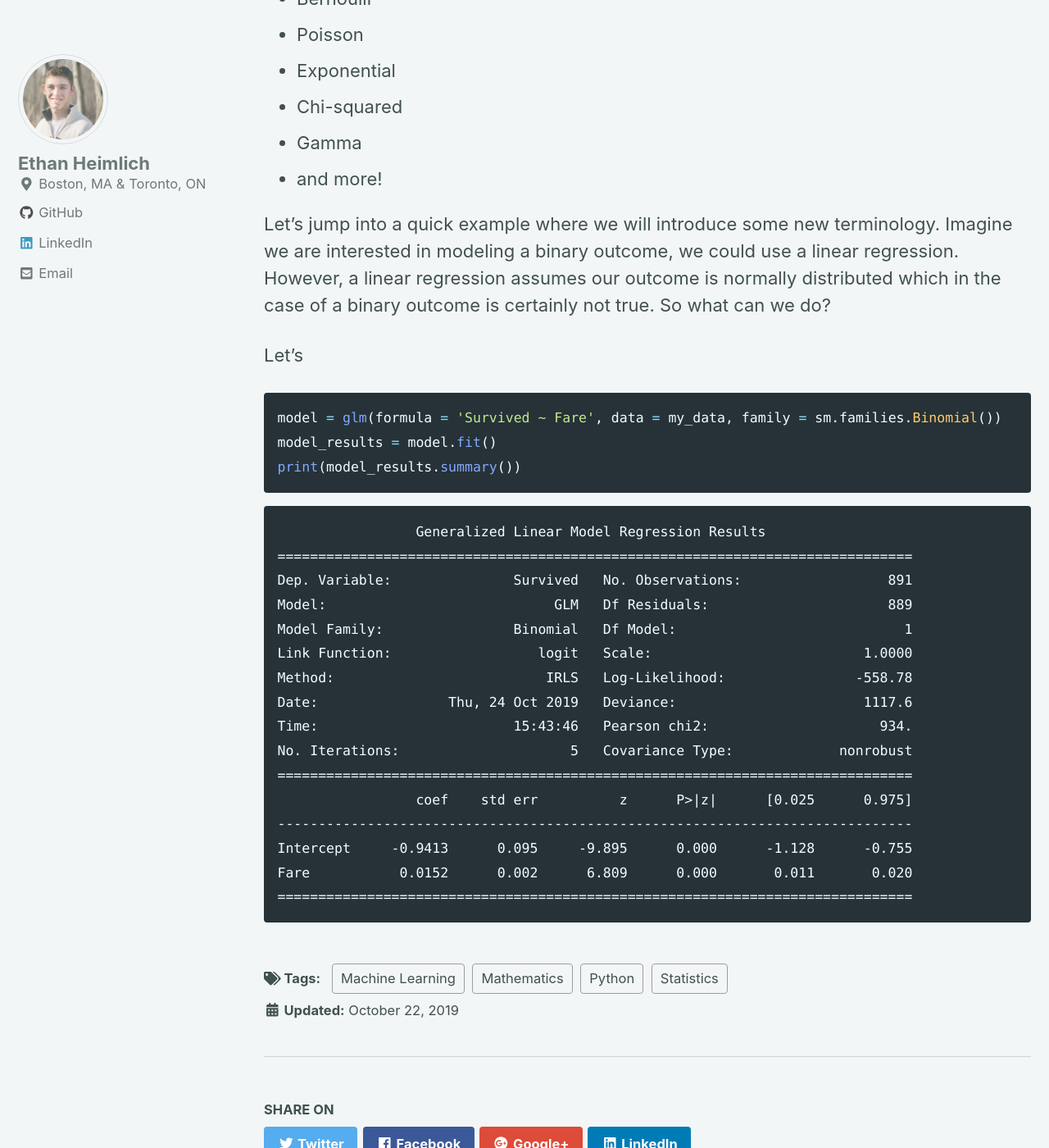
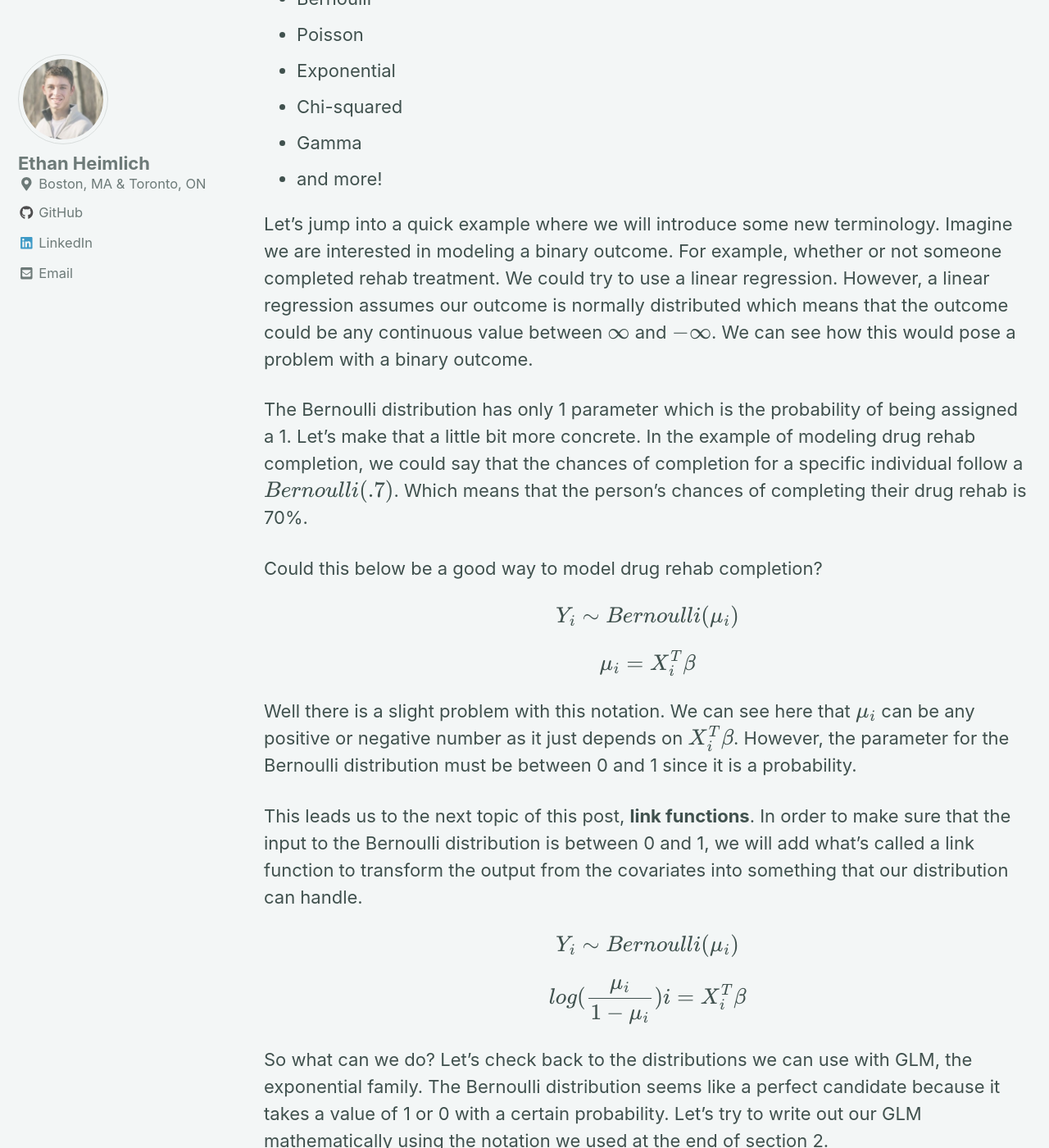
Before and after one commit to eheimlich/eheimlich.github.io, a Jekyll site: the page built from _posts/2019-10-22-generalized_linear_models.md, in a window 1280 px wide and 1400 px high, scrolled down 2535 px. Shown: the whole window at 82% size. Built offline with Jekyll 4.4.1, drawn with Linux system fonts in a browser that asks for light colours; cached includes are drawn as plain includes; nearby versions of some CDN libraries; formulas are drawn with MathJax 3; some of the changed text lies outside the part shown.

Commit message:
Added small changes

````diff
--- a/_posts/2019-10-22-generalized_linear_models.md
+++ b/_posts/2019-10-22-generalized_linear_models.md
@@ -60,10 +60,29 @@ The exponential family of distributions include some of the most common distribu
 * and more!
 
 Let's jump into a quick example where we will introduce some new terminology. Imagine we are interested in
-modeling a binary outcome, we could use a linear regression. However, a linear regression assumes our outcome is normally
-distributed which in the case of a binary outcome is certainly not true. So what can we do?
+modeling a binary outcome. For example, whether or not someone completed rehab treatment. We could try to use a linear regression. However, a linear regression assumes our outcome is normally distributed which means that the outcome could be any continuous value between $$\infty$$ and $$-\infty$$. We can see how this would pose a problem with a binary outcome.
 
-Let's
+The Bernoulli distribution has only 1 parameter which is the probability of being assigned a 1. Let's make that a little bit more concrete. In the example of modeling drug rehab completion, we could say that the chances of completion for a specific individual follow a $$Bernoulli(.7)$$. Which means that the person's chances of completing their drug rehab is 70%.
+
+Could this below be a good way to model drug rehab completion?
+
+$$Y_i \sim Bernoulli(\mu_i)$$
+
+$$\mu_i = X_i^T \beta $$
+
+Well there is a slight problem with this notation. We can see here that $$\mu_i$$ can be any positive or negative number as it just depends on $$X_i^T \beta$$. However, the parameter for the Bernoulli distribution must be between 0 and 1 since it is a probability.
+
+This leads us to the next topic of this post, **link functions**. In order to make sure that the input to the Bernoulli distribution is between 0 and 1, we will add what's called a link function to transform the output from the covariates into something that our distribution can handle.
+
+$$Y_i \sim Bernoulli(\mu_i)$$
+
+$$log(\frac{\mu_i}{1- \mu_i})i = X_i^T \beta $$
+
+
+So what can we do? Let's check back to the distributions we can use with GLM, the exponential family. The Bernoulli distribution seems
+like a perfect candidate because it takes a value of 1 or 0 with a certain probability. Let's try to write out our GLM mathematically using the notation we used at the end of section 2.
+
+
 ```python
 model = glm(formula = 'Survived ~ Fare', data = my_data, family = sm.families.Binomial())
 model_results = model.fit()
````
